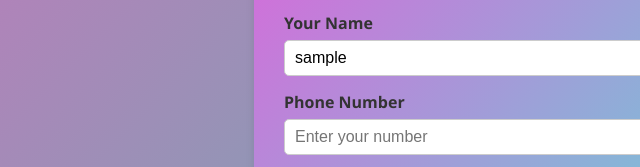
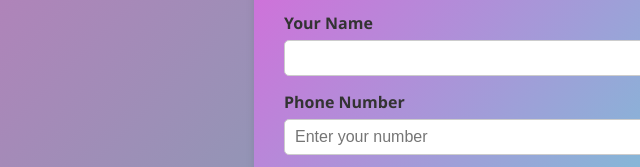
Before and after one commit to pranitmaske18/lovepets, a plain HTML site: page add-pet.html in a window 1280 px wide. Shown: the part 453-620 px from the top of the page, 6-646 px from the left. Drawn offline with Linux system fonts and the light colour scheme; sample sign-in values are in the browser's storage.

Commit message:
Update index.html

```diff
--- a/add-pet.html
+++ b/add-pet.html
@@ -142,10 +142,10 @@
                 return;
             }
             // Pre-fill sellerName with logged-in username or fallback to name/email
-            const sellerNameInput = document.getElementById('sellerName');
-            if (sellerNameInput) {
-                sellerNameInput.value = currentUser.username || currentUser.name || '';
-            }
+           // const sellerNameInput = document.getElementById('sellerName');
+           // if (sellerNameInput) {
+            //    sellerNameInput.value = currentUser.username || currentUser.name || '';
+          //  }
         });
 
         const form = document.getElementById('add-pet-form');
```
